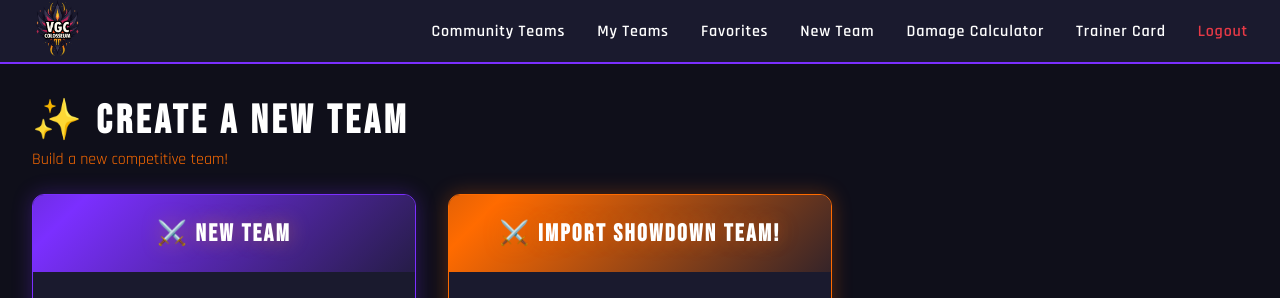
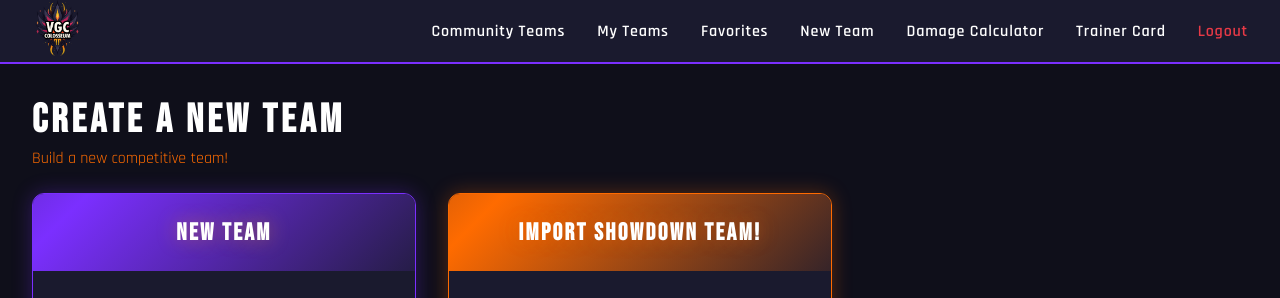
Before and after one commit to EricMartinez007/vgc-colosseum, a React (Vite) app: page /newteam in a window 1280 px wide. Shown: the top 298 px of the page. Built offline with nearby package versions, Linux system fonts and the light colour scheme; no server answers; sample sign-in values are in the browser's storage.

Commit message:
Minor UI updates

```diff
--- a/src/components/communityTeams/CommunityTeams.jsx
+++ b/src/components/communityTeams/CommunityTeams.jsx
@@ -57,11 +57,11 @@ export const CommunityTeams = ({ currentUser }) => {
     return (
         <main className="page-container">
             <section>
-                <h1 className="page-title community-title">🏆 Community Teams</h1>
+                <h1 className="page-title community-title"> Community Teams</h1>
                 <span className="page-subtitle community-subtitle">Browse and view teams created by community members!</span>
                 <div className="community-container">
                     <div className="community-banner">
-                        <h2 className="community-banner-title">🏟️ The Arena Awaits</h2>
+                        <h2 className="community-banner-title"> The Arena Awaits</h2>
                     </div>
                         <div className="community-banner-filters">
                             <select className="filter-bar" onChange={handlePokemonSelect}>
--- a/src/components/damageCalculator/DamageCalculator.jsx
+++ b/src/components/damageCalculator/DamageCalculator.jsx
@@ -142,7 +142,7 @@ export const DamageCalculator = () => {
 
     return (
         <div className="page-container">
-            <h1 className="page-title damage-calc-title">💥 Damage Calculator</h1>
+            <h1 className="page-title damage-calc-title"> Damage Calculator</h1>
             <span className="page-subtitle damage-calc-subtitle">Calculate damage between any two Pokémon!</span>
             <div className="calc-layout">
 
--- a/src/components/favorites/Favorites.jsx
+++ b/src/components/favorites/Favorites.jsx
@@ -58,11 +58,11 @@ export const Favorites = ({ currentUser }) => {
     return (
         <main className="page-container">
             <section>
-                <h1 className="page-title favorites-title">❤️ Favorites</h1>
+                <h1 className="page-title favorites-title"> Favorites</h1>
                 <span className="page-subtitle favorites-subtitle">Browse and view your favorite teams!</span>
                 <div className="favorites-container">
                 <div className="favorites-banner">
-                    <h2 className="favorites-banner-title">👑 Your Honored Teams</h2>
+                    <h2 className="favorites-banner-title"> Your Honored Teams</h2>
                 </div>
                     <div className="favorites-banner-filters">
                         <select className="filter-bar" onChange={handlePokemonSelect}>
--- a/src/components/myTeams/MyTeams.jsx
+++ b/src/components/myTeams/MyTeams.jsx
@@ -55,11 +55,11 @@ export const MyTeams = ({ currentUser }) => {
     return (
         <main className="page-container">
             <section>
-                <h1 className="page-title myteams-title">⚔️ My Teams</h1>
+                <h1 className="page-title myteams-title"> My Teams</h1>
                 <span className="page-subtitle myteams-subtitle">View your competitive teams!</span>
                 <div className="myteams-container">
                 <div className="myteams-banner">
-                    <h2 className="myteams-banner-title">🛡️ Your Arsenal</h2>
+                    <h2 className="myteams-banner-title"> Your Arsenal</h2>
                 </div>
                     <div className="myteams-banner-filters">
                         <select className="filter-bar" onChange={handlePokemonSelect}>
--- a/src/components/newTeam/NewTeam.jsx
+++ b/src/components/newTeam/NewTeam.jsx
@@ -137,7 +137,7 @@ export const NewTeam = ({ currentUser }) => {
 
     return (
         <main className="page-container">
-            <h1 className="page-title">✨ Create a New Team</h1>
+            <h1 className="page-title"> Create a New Team</h1>
             <span className="page-subtitle">Build a new competitive team!</span>
             <div className="newteam-layout">
 
@@ -156,7 +156,7 @@ export const NewTeam = ({ currentUser }) => {
 
                 <form className="form-newteam" onSubmit={handleSubmit}>
                     <div className="newteam-banner">
-                        <h2 className="newteam-banner-title">⚔️ New Team</h2>
+                        <h2 className="newteam-banner-title"> New Team</h2>
                     </div>
                     <fieldset>
                         <h2 className="new-form-title">Team Name</h2>
@@ -189,7 +189,7 @@ export const NewTeam = ({ currentUser }) => {
 
                 <form className="form-showdown-import" onSubmit={handleShowdownSubmit}>
                     <div className="import-banner">
-                        <h2 className="import-banner-title">⚔️ Import Showdown Team!</h2>
+                        <h2 className="import-banner-title"> Import Showdown Team!</h2>
                     </div>
                     <fieldset>
                         <h2 className="new-form-title">Team Name</h2>
--- a/src/components/profile/Profile.jsx
+++ b/src/components/profile/Profile.jsx
@@ -85,7 +85,7 @@ export const Profile = ({ currentUser }) => {
                                 alt={getMostUsedPokemon().name}
                             />
                         )}
-                        <h2 className="profile-name">⚔️ {user.name}</h2>
+                        <h2 className="profile-name"> {user.name}</h2>
                     </div>
                     <div className="profile-stats">
                         <div className="profile-stat-card">
```
